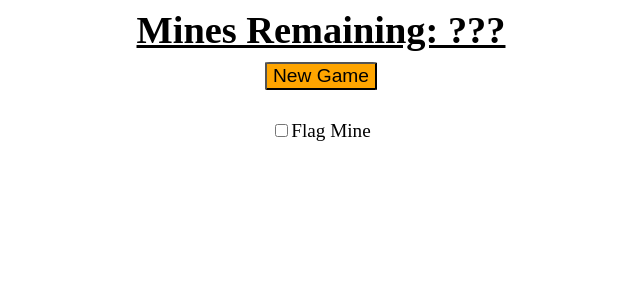
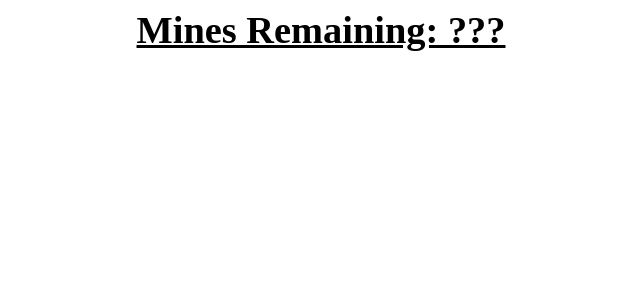
Before and after one commit to LaunchCodeEducation/LCHS_minesweeper_solution, a Flask app: page /play in a window 1280 px wide. Shown: the top 300 px of the page, without its empty margins (319-959 px from the left). Run offline with Flask 2, Linux system fonts and the light colour scheme.

Commit message:
Set starter code in HTML templates.

```diff
--- a/static/style.css
+++ b/static/style.css
@@ -19,7 +19,6 @@ form {
     margin: 10px;
     padding: 10px;
     text-align: left;
-    /* min-width: 40%; */
 }
 
 form.menu {
@@ -106,14 +105,7 @@ th, td {
 
 .win {
     font-size: 72px;
-    /* background-image: linear-gradient(to left, violet, indigo, blue, green, yellow, orange, red);
-    -webkit-background-clip: text;
-    color: transparent; */
-    background: red; /* For browsers that do not support gradients */
-    background: -webkit-linear-gradient(left, orange , yellow, green, cyan, blue, violet); /* For Safari 5.1 to 6.0 */
-    background: -o-linear-gradient(right, orange, yellow, green, cyan, blue, violet); /* For Opera 11.1 to 12.0 */
-    background: -moz-linear-gradient(right, orange, yellow, green, cyan, blue, violet); /* For Firefox 3.6 to 15 */
-    background: linear-gradient(to right, orange , yellow, green, cyan, blue, violet); /* Standard syntax (must be last) */
+    color: purple;
 }
 
 .blast {
--- a/templates/mines.html
+++ b/templates/mines.html
@@ -2,48 +2,12 @@
 
 {% block content %}
 <header class="centered">
-    <button class="menu" form="game-board" name="guess" value="">New Game</button>
-    {% if session['num_mines'] == 0 and session['mines']|length == 0 %}
-        <h1 class="win">YOU WIN!!!!!</h1>
-    {% elif session['num_mines'] == 0 %}
-        <h2 class="error">Oops! One or more of your flags is incorrect.</h2>
-    {% elif session['hit_mine'] %}
-        <h1 class="blast">KA-BOOM!!!</h1>
-    {% endif %}
+    <!-- Add header content here. -->
 </header>
 <section class="centered">
     <form id="game-board" action="/play" method="POST">
-        <section class="centered">
-            <label><input type="checkbox" name="flagged"/>Flag Mine</label>
-        </section>
-        <table>
-            <tr>
-                {% for column in session['columns'] %}
-                    <th class="centered">{{column}}</th>
-                {% endfor %}
-            </tr>
-            {% for row in session['rows'] %}
-                <tr>
-                    {% for cell in row %}
-                        {% if cell|length == 1 %}
-                            <td class="centered"><strong>{{cell}}</strong></td>
-                        {% elif cell in session['guesses'] %}
-                            <td class="miss"><h3>{{session['mine_counts'][cell]}}</h3></td>
-                        {% elif session['hit_mine'] and cell in session['mines'] %}
-                            <td class="oops"><button type="submit" value="{{cell}}" name="guess" disabled>{{cell}}</button></td>
-                        {% elif cell in session['flags'] %}
-                            <td class="flag"><button type="submit" value="{{cell}}" name="guess">{{cell}}</button></td>
-                        {% elif session['hit_mine'] %}
-                            <td class="empty"><button type="submit" value="{{cell}}" name="guess" disabled>{{cell}}</button></td>
-                        {% else %}
-                            <td class="empty">
-                                <button type="submit" value="{{cell}}" name="guess">{{cell}}</button>
-                            </td>
-                        {% endif %}
-                    {% endfor %}
-                </tr>
-            {% endfor %}
-        </table>
+        <!-- Include Flag Mine checkbox. -->
+        <!-- Add the table (with active cell buttons) here. -->
     </form>
 </section>
 {% endblock %}
```
